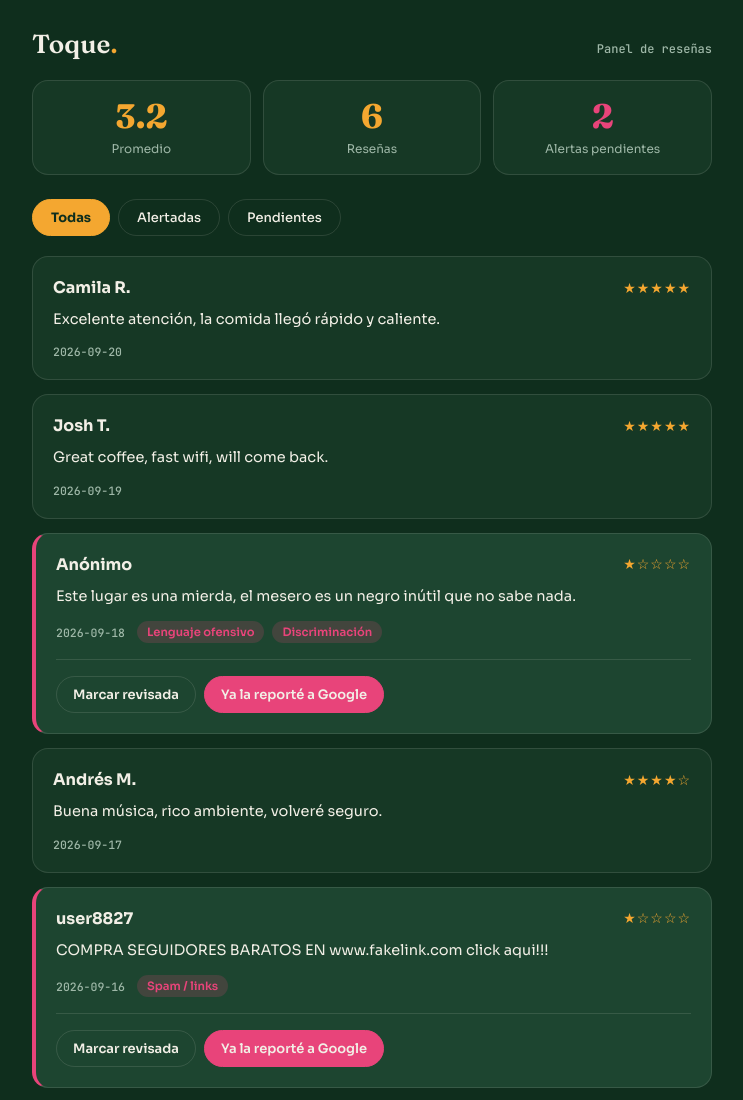
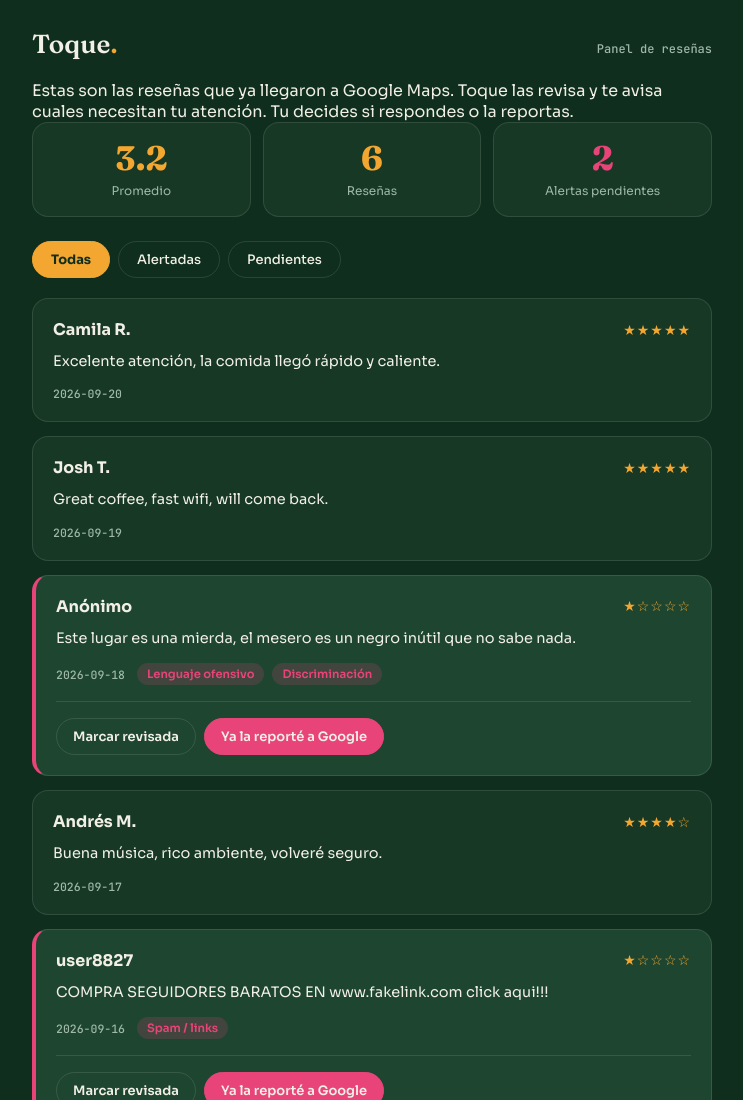
Before and after one commit to codingangwl/toque-app, a website built with Vite: page index.html in a window 1280 px wide. Shown: the top 1100 px of the page, without its empty margins (268-1011 px from the left). Built offline with nearby package versions, Linux system fonts and the light colour scheme.

Commit message:
UI: explicaciones y tooltips para primera impresión

```diff
--- a/index.html
+++ b/index.html
@@ -18,6 +18,8 @@
         <div class="subtitulo">Panel de reseñas</div>
       </header>
 
+      <p class="explicacion">Estas son las reseñas que ya llegaron a Google Maps. Toque las revisa y te avisa cuales necesitan tu atención. Tu decides si respondes o la reportas.</p>
+
       <section class="resumen" id="resumen"></section>
 
       <nav class="filtros" id="filtros">
```
